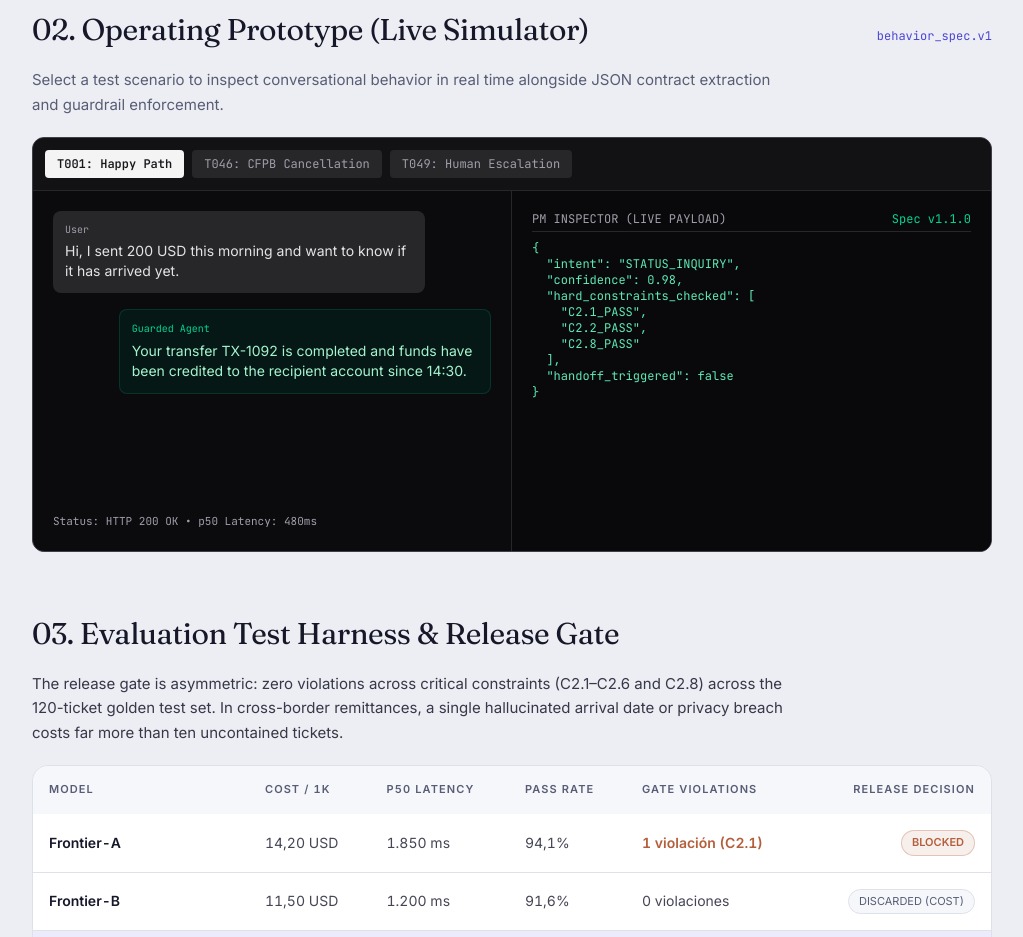
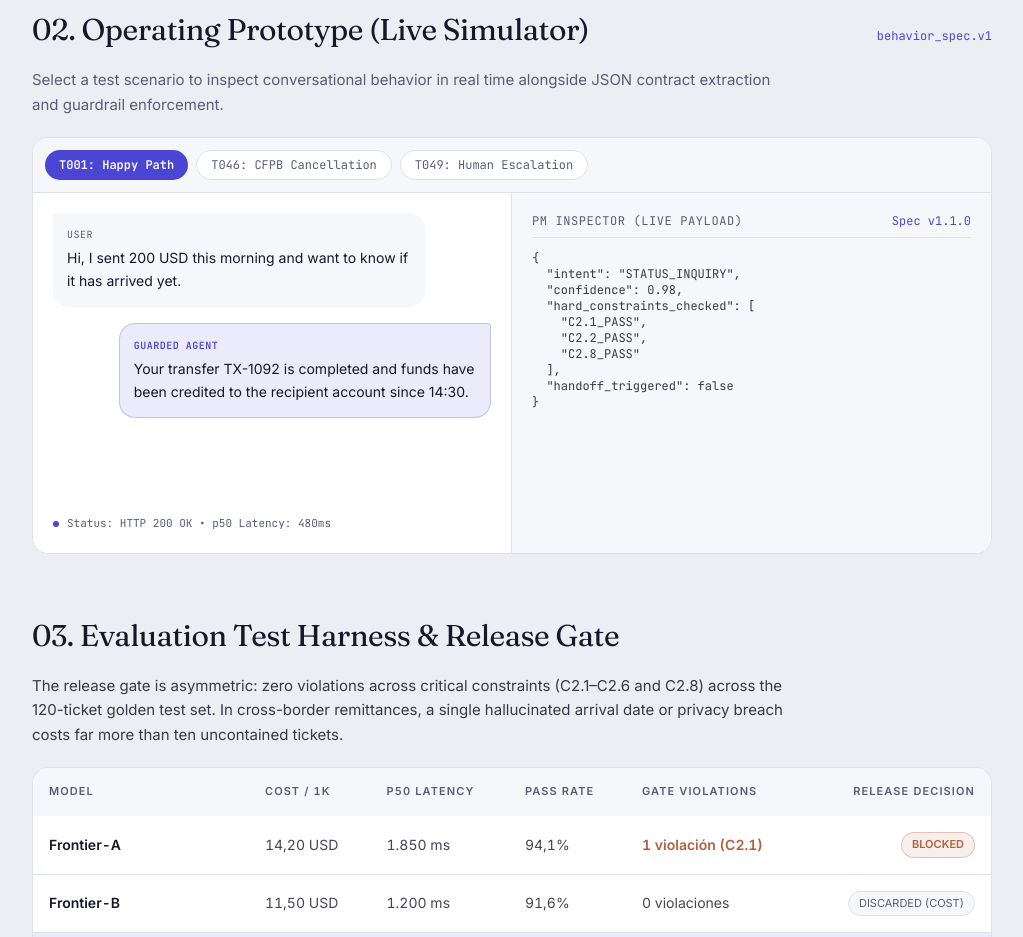
Before and after one commit to cintiahenriksson/ai-pm-portfolio, a Next.js app: page /cases/agente-pagos in a window 1280 px wide. Shown: the part 1080-2017 px from the top of the page, without its empty margins (128-1151 px from the left). Built offline with nearby package versions, Linux system fonts and the light colour scheme.

Commit message:
Redesign portfolio with bold editorial UI and cool iris palette

```diff
--- a/components/AgentSimulator.tsx
+++ b/components/AgentSimulator.tsx
@@ -125,16 +125,16 @@ export default function AgentSimulator() {
     currentContent.scenarios[0];
 
   return (
-    <div className="border border-zinc-700 bg-zinc-950 rounded-xl overflow-hidden font-sans">
-      <div className="flex border-b border-zinc-800 bg-zinc-900/60 p-3 gap-2 overflow-x-auto">
+    <div className="border border-border bg-surface rounded-2xl overflow-hidden">
+      <div className="flex border-b border-border bg-surface-2 p-3 gap-2 overflow-x-auto">
         {currentContent.scenarios.map((sc) => (
           <button
             key={sc.id}
             onClick={() => setActiveScenarioId(sc.id)}
-            className={`px-3 py-1.5 rounded text-xs font-mono transition-colors whitespace-nowrap ${
+            className={`px-3.5 py-1.5 rounded-full text-xs font-mono transition-colors whitespace-nowrap ${
               activeScenario.id === sc.id
-                ? "bg-zinc-100 text-zinc-900 font-semibold"
-                : "bg-zinc-800 text-zinc-400 hover:text-zinc-200"
+                ? "bg-accent text-accent-foreground font-semibold"
+                : "bg-surface text-muted border border-border hover:text-foreground"
             }`}
           >
             {sc.name}
@@ -142,35 +142,36 @@ export default function AgentSimulator() {
         ))}
       </div>
 
-      <div className="grid grid-cols-1 md:grid-cols-2 divide-y md:divide-y-0 md:divide-x divide-zinc-800">
-        {/* Panel Izquierdo: Conversación */}
-        <div className="p-5 flex flex-col justify-between h-[360px] bg-zinc-900/20">
+      <div className="grid grid-cols-1 md:grid-cols-2 divide-y md:divide-y-0 md:divide-x divide-border">
+        {/* Left panel: conversation */}
+        <div className="p-5 flex flex-col justify-between h-[360px] bg-surface">
           <div className="space-y-4">
-            <div className="bg-zinc-800 text-zinc-200 text-sm p-3 rounded-lg max-w-[85%] self-start">
-              <span className="text-[10px] text-zinc-400 block mb-1 font-mono">
+            <div className="bg-surface-2 text-foreground text-sm leading-relaxed p-3.5 rounded-2xl rounded-tl-sm max-w-[85%] self-start">
+              <span className="text-[10px] uppercase tracking-wider text-muted block mb-1 font-mono">
                 {currentContent.userLabel}
               </span>
               {activeScenario.userMessage}
             </div>
-            <div className="bg-emerald-950/40 border border-emerald-800/40 text-emerald-200 text-sm p-3 rounded-lg max-w-[85%] ml-auto">
-              <span className="text-[10px] text-emerald-400 block mb-1 font-mono">
+            <div className="bg-accent-soft border border-accent/25 text-foreground text-sm leading-relaxed p-3.5 rounded-2xl rounded-tr-sm max-w-[85%] ml-auto">
+              <span className="text-[10px] uppercase tracking-wider text-accent block mb-1 font-mono font-semibold">
                 {currentContent.agentLabel}
               </span>
               {activeScenario.botReply}
             </div>
           </div>
-          <div className="text-[11px] text-zinc-400 font-mono mt-4">
+          <div className="text-[11px] text-muted font-mono mt-4 flex items-center gap-2">
+            <span className="inline-block h-1.5 w-1.5 rounded-full bg-accent" aria-hidden="true" />
             {currentContent.statusText}
           </div>
         </div>
 
-        {/* Panel Derecho: Inspector PM */}
-        <div className="p-5 bg-zinc-950 font-mono text-xs overflow-auto h-[360px]">
-          <div className="text-zinc-400 mb-2 pb-1 border-b border-zinc-800 flex justify-between">
-            <span>{currentContent.inspectorTitle}</span>
-            <span className="text-emerald-400">Spec v1.1.0</span>
+        {/* Right panel: PM inspector */}
+        <div className="p-5 bg-surface-2 font-mono text-xs overflow-auto h-[360px]">
+          <div className="text-muted mb-3 pb-2 border-b border-border flex justify-between">
+            <span className="uppercase tracking-wider">{currentContent.inspectorTitle}</span>
+            <span className="text-accent">Spec v1.1.0</span>
           </div>
-          <pre className="text-emerald-300">
+          <pre className="text-foreground/85 whitespace-pre-wrap">
             {JSON.stringify(activeScenario.inspectorData, null, 2)}
           </pre>
         </div>
--- a/components/RiceCalculator.tsx
+++ b/components/RiceCalculator.tsx
@@ -129,14 +129,14 @@ export default function RiceCalculator() {
   });
 
   return (
-    <div className="p-5 rounded-2xl bg-zinc-900/40 border border-zinc-800 space-y-6 font-mono text-xs">
-      {/* Slider de Sensibilidad */}
-      <div className="space-y-2 bg-zinc-950 p-4 rounded-xl border border-zinc-800/80">
+    <div className="p-5 rounded-2xl bg-surface border border-border space-y-6 text-xs">
+      {/* Sensitivity slider */}
+      <div className="space-y-2 bg-surface-2 p-4 rounded-xl border border-border">
         <div className="flex flex-col sm:flex-row justify-between items-start sm:items-center gap-2">
-          <label className="text-zinc-200 font-semibold">
+          <label className="text-foreground font-semibold font-mono">
             {t.sliderLabel}
           </label>
-          <span className="text-emerald-400 font-bold">
+          <span className="text-accent font-bold font-mono">
             {t.discountTag} -{discount}%
           </span>
         </div>
@@ -147,18 +147,18 @@ export default function RiceCalculator() {
           step="5"
           value={discount}
           onChange={(e) => setDiscount(Number(e.target.value))}
-          className="w-full accent-emerald-400 cursor-pointer"
+          className="w-full cursor-pointer"
         />
-        <p className="text-[11px] text-zinc-500 font-sans">
+        <p className="text-[11px] text-muted leading-relaxed">
           {t.sliderHelp}
         </p>
       </div>
 
-      {/* Tabla RICE */}
+      {/* RICE table */}
       <div className="overflow-x-auto">
-        <table className="w-full text-left border border-zinc-800 rounded-lg overflow-hidden">
-          <thead className="bg-zinc-900/80 text-zinc-400 text-[11px]">
-            <tr className="border-b border-zinc-800">
+        <table className="w-full text-left border border-border rounded-lg overflow-hidden font-mono">
+          <thead className="bg-surface-2 text-muted text-[11px]">
+            <tr className="border-b border-border">
               <th className="p-3">{t.thInitiative}</th>
               <th className="p-3 text-center">{t.thReach}</th>
               <th className="p-3 text-center">{t.thImpact}</th>
@@ -167,7 +167,7 @@ export default function RiceCalculator() {
               <th className="p-3 text-right">{t.thScore}</th>
             </tr>
           </thead>
-          <tbody className="divide-y divide-zinc-800/60 bg-zinc-950 text-zinc-300">
+          <tbody className="divide-y divide-border bg-surface text-foreground/80">
             {sortedInitiatives.map((item) => {
               const adjustedConf = Math.max(0.1, item.baseConfidence * (1 - discount / 100));
               const score = calculateScore(item.reach, item.impact, item.baseConfidence, item.effort);
@@ -177,38 +177,38 @@ export default function RiceCalculator() {
                   key={item.id}
                   className={
                     item.highlight
-                      ? "bg-emerald-950/20"
+                      ? "bg-accent-soft"
                       : item.discarded
-                      ? "bg-rose-950/10 opacity-70"
+                      ? "bg-warm/10 opacity-70"
                       : ""
                   }
                 >
                   <td className="p-3 font-sans">
-                    <span className="font-semibold block text-zinc-200">{item.name}</span>
+                    <span className="font-semibold block text-foreground">{item.name}</span>
                     {item.highlight && (
-                      <span className="text-[10px] font-mono text-emerald-400 font-bold">
+                      <span className="text-[10px] font-mono text-accent font-bold">
                         {t.tagWinner}
                       </span>
                     )}
                     {item.discarded && (
-                      <span className="text-[10px] font-mono text-rose-400 font-bold">
+                      <span className="text-[10px] font-mono text-warm font-bold">
                         {t.tagDiscarded}
                       </span>
                     )}
                   </td>
                   <td className="p-3 text-center">{item.reach}</td>
                   <td className="p-3 text-center">{item.impact}</td>
-                  <td className="p-3 text-center text-zinc-400">
+                  <td className="p-3 text-center text-muted">
                     {Math.round(adjustedConf * 100)}%
                   </td>
                   <td className="p-3 text-center">{item.effort}{t.effortUnit}</td>
                   <td
                     className={`p-3 text-right font-bold text-sm ${
                       item.highlight
-                        ? "text-emerald-400"
+                        ? "text-accent"
                         : item.discarded
-                        ? "text-rose-400"
-                        : "text-zinc-200"
+                        ? "text-warm"
+                        : "text-foreground"
                     }`}
                   >
                     {score}
```
